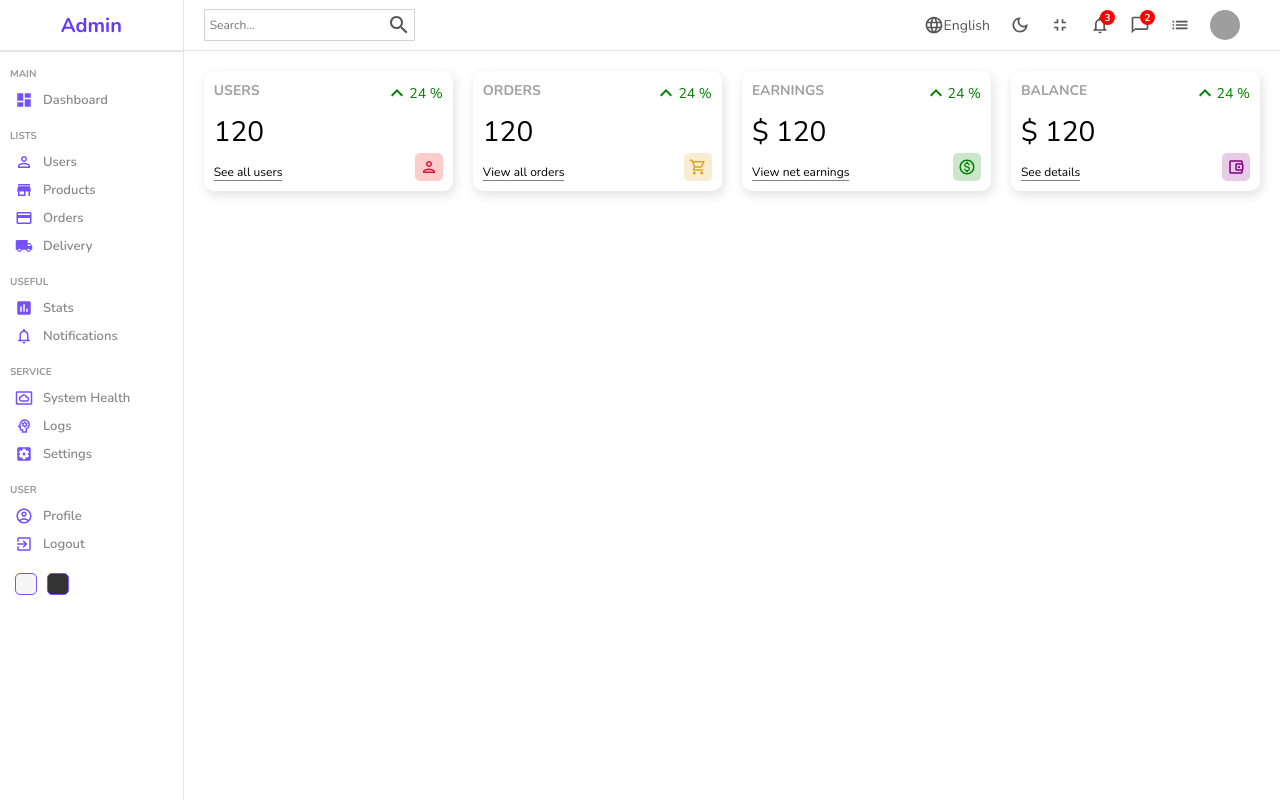
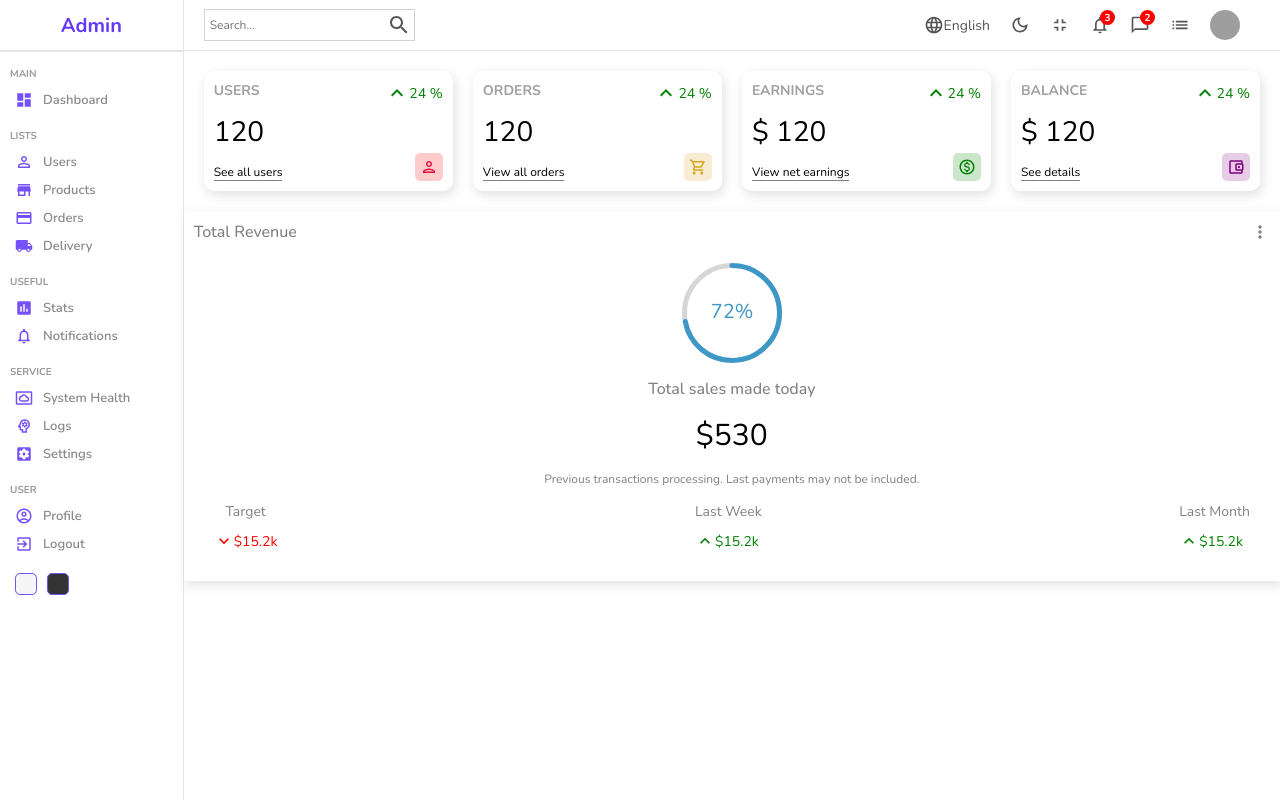
Before and after one commit to daw-maj-pl/admin-dashboard, a React (Create React App) app: page / in a window 1280 px wide. Built offline with nearby package versions, Linux system fonts and the light colour scheme; grey boxes are pictures that could not be loaded.

Commit message:
Import and render Featured component

```diff
--- a/src/pages/home/Home.jsx
+++ b/src/pages/home/Home.jsx
@@ -1,6 +1,7 @@
 import Sidebar from '../../components/sidebar/Sidebar';
 import Navbar from '../../components/navbar/Navbar';
 import Widget from '../../components/widget/Widget';
+import Featured from '../../components/featured/Featured';
 import './home.scss';
 
 const Home = () => {
@@ -15,6 +16,9 @@ const Home = () => {
           <Widget type="earning" />
           <Widget type="balance" />
         </div>
+        <div className="charts">
+          <Featured />
+        </div>
       </div>
     </div>
   );
```
